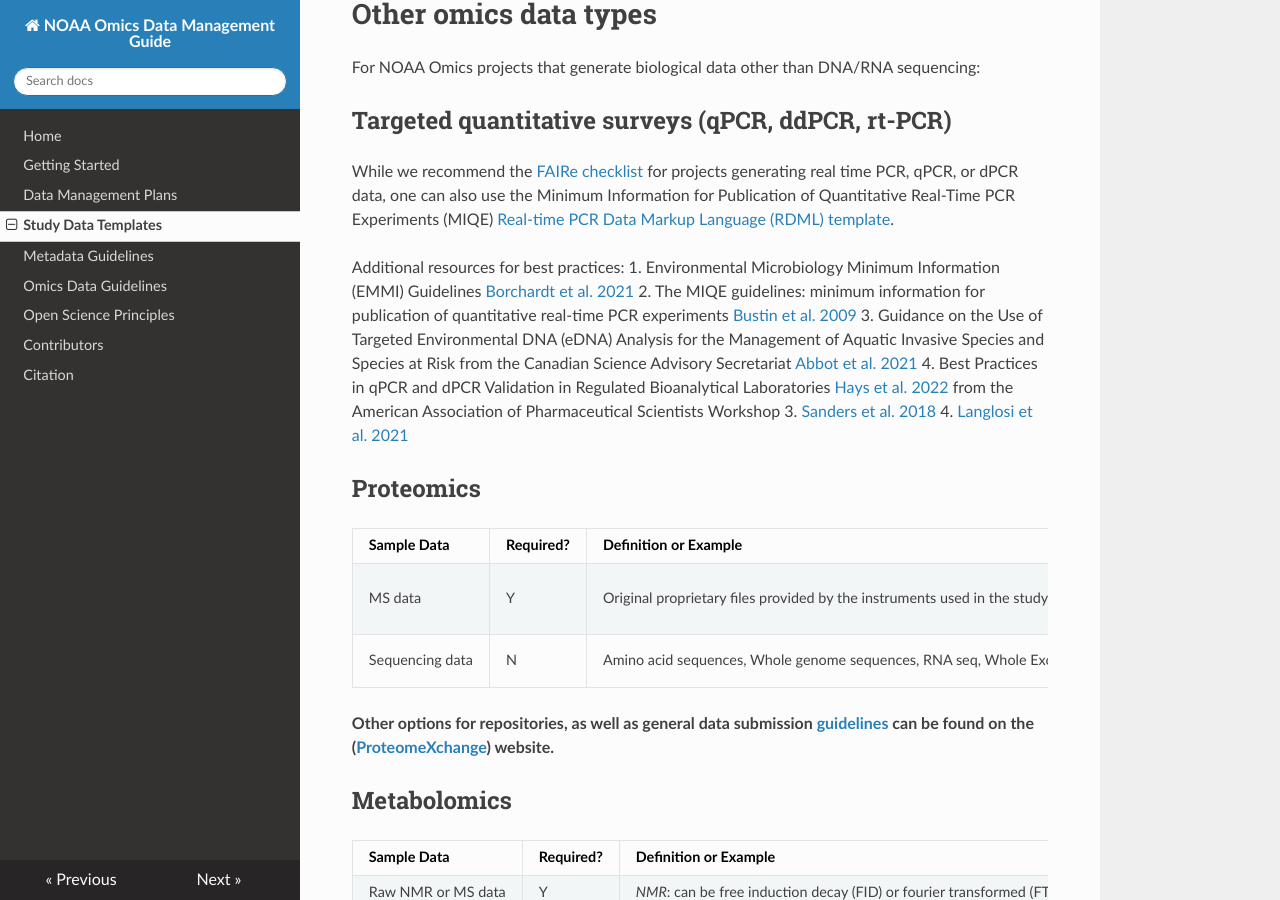
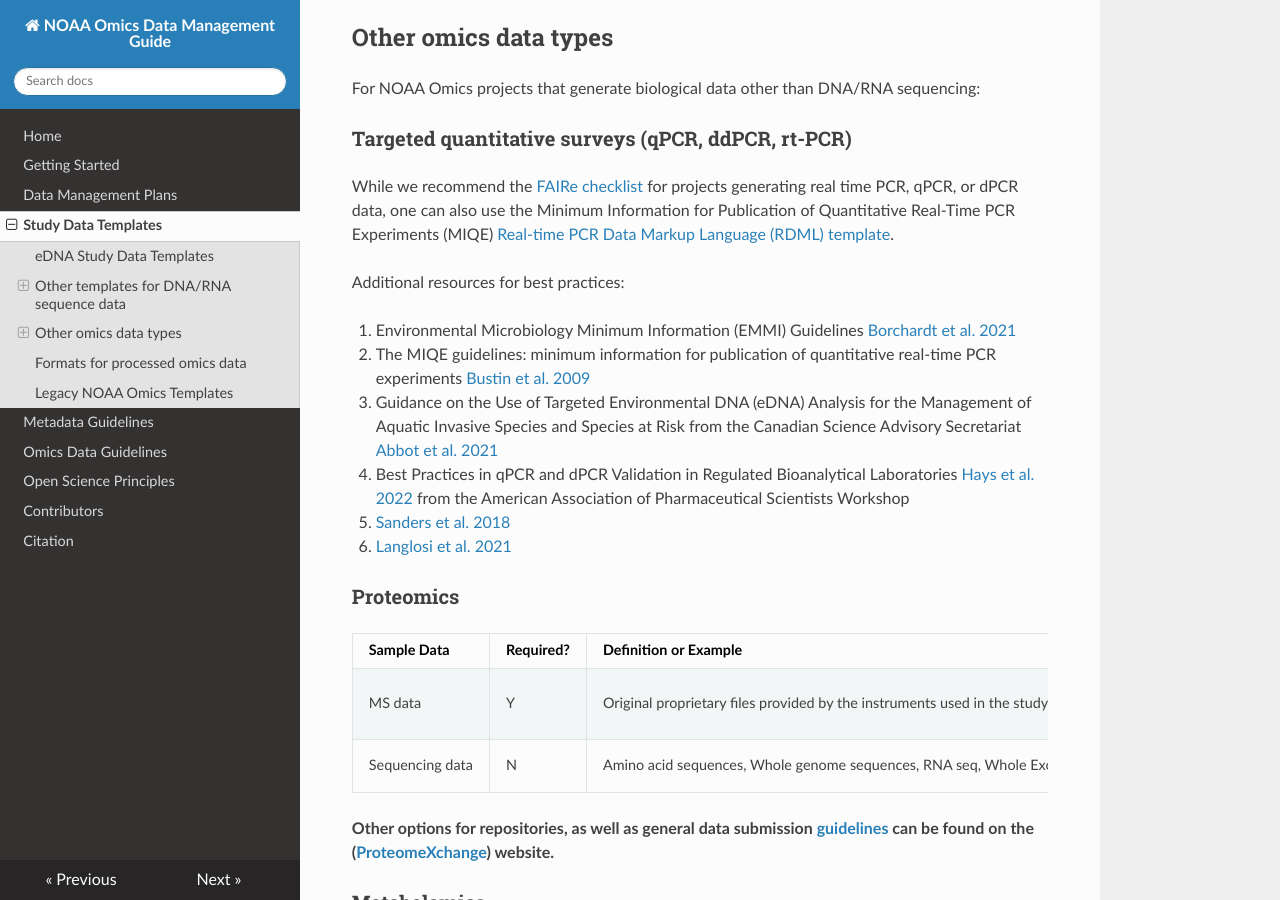
Before and after one commit to NOAA-Omics/noaa-omics-dmg, an MkDocs documentation site: the page built from docs/study-data-templates.md, in a window 1280 px wide and 900 px high, scrolled down 2466 px. Built offline with MkDocs 1.6.1, drawn with Linux system fonts in a browser that asks for light colours; nearby versions of some CDN libraries; some of the changed text lies outside the part shown.

Commit message:
Update study-data-templates.md

```diff
--- a/docs/study-data-templates.md
+++ b/docs/study-data-templates.md
@@ -1,31 +1,31 @@
-Study Data Templates
-======
+# Study Data Templates
 
 Use the Table of Contents on the left to navigate to relevant sections for your 'omics data types!
 
-# eDNA Study Data Templates
+## eDNA Study Data Templates
 
 For eDNA projects (metabarcoding and/or targeted species detection/qPCR), we strongly recommend using terms from the [FAIR eDNA (FAIRe) metadata checklist](https://fair-edna.github.io/index.html), which was developed through broad international discussions and incorporates incorporates data standards from [MIxS](https://genomicsstandardsconsortium.github.io/mixs/), [Darwin Core](https://dwc.tdwg.org/terms/), and newly developed fields specific to eDNA data.
 
 The definitive, most up-to-date resource on the [FAIRe project](https://fair-edna.github.io/index.html) is the project website, but some links are summarized below.
 
 To help facilitate adoption of these terms and general data management of eDNA survey samples, Excel and Google Sheets templates have been developed, including code to generate a template specific to your sample environment and assay type:
-* [Generic Excel FAIRe template](https://fair-edna.github.io/checklist/FAIRe_checklist_v1.0_FULLtemplate.xlsx)
-* [FAIRe-ator](https://github.com/FAIR-eDNA/FAIRe-ator/tree/main): R script to generate customized Excel FAIRe templates
-* [FAIReSheets](https://github.com/aomlomics/FAIReSheets): Python script to generate customized Google Sheets FAIRe templates
 
-# Other templates for DNA/RNA sequence data
+- [Generic Excel FAIRe template](https://fair-edna.github.io/checklist/FAIRe_checklist_v1.0_FULLtemplate.xlsx)
+- [FAIRe-ator](https://github.com/FAIR-eDNA/FAIRe-ator/tree/main): R script to generate customized Excel FAIRe templates
+- [FAIReSheets](https://github.com/aomlomics/FAIReSheets): Python script to generate customized Google Sheets FAIRe templates
+
+## Other templates for DNA/RNA sequence data
 
 **While the templates below provide some information on metadata formatting and support the minimum metadata required for submission to NCBI, we provide additional formatting guidance and recommended custom metadata fields on the [Metadata Guidelines page](https://noaa-omics-dmg.readthedocs.io/en/latest/metadata-guidelines.html#metadata-formats-and-custom-fields).**
 
-## Sample metadata templates
+### Sample metadata templates
 
 Genomic Standards Consortium (GSC) Minimal Information about any (x) Sequence (MIxS) templates are the standard for sample metadata, which includes information about the primary sample: when it was collected (e.g., date and time), where it was collected from (e.g., latitude, longitude, elevation/depth, site name, country, etc.), what kind of sample it was (e.g., soil, seawater, feces), and the properties of the environment during collection (e.g., temperature, salinity, pH) or experimental condition (e.g., experimental or control, disease state) from which the sample was taken.
 
 Metadata input templates:
 
-* NCBI provides a [useful link](https://submit.ncbi.nlm.nih.gov/biosample/template/) to download MIxS sample metadata templates based on your sequence data type and sample environment (known as 'packages'). These templates will be appropriate for the majority of NOAA 'Omics projects that generate DNA/RNA sequence data, and can be used to **generate NCBI BioSamples**. The [NOAA Omics study data template](https://noaa-omics-dmg.readthedocs.io/en/latest/study-data-templates.html#noaa-omics-study-data-templates) includes a `sample_data' sheet that can be used for submission to NCBI BioSample.
-* The National Microbiome Data Collaborative (NMDC) maintains the [NMDC Submission Portal](https://data.microbiomedata.org/submission/home) that allows inputing metadata with real-time validation. The submission portal supports several different community standards, such as the MIxS standard from GSC, the PROV standard for provenance metadata, the Proteomics Standards Initiative (PSI) standards for metaproteomics, and the Metabolomics Standards Initiative (MSI) standards for metabolomics.
+- NCBI provides a [useful link](https://submit.ncbi.nlm.nih.gov/biosample/template/) to download MIxS sample metadata templates based on your sequence data type and sample environment (known as 'packages'). These templates will be appropriate for the majority of NOAA 'Omics projects that generate DNA/RNA sequence data, and can be used to **generate NCBI BioSamples**. The [NOAA Omics study data template](https://noaa-omics-dmg.readthedocs.io/en/latest/study-data-templates.html#noaa-omics-study-data-templates) includes a `sample_data' sheet that can be used for submission to NCBI BioSample.
+- The National Microbiome Data Collaborative (NMDC) maintains the [NMDC Submission Portal](https://data.microbiomedata.org/submission/home) that allows inputing metadata with real-time validation. The submission portal supports several different community standards, such as the MIxS standard from GSC, the PROV standard for provenance metadata, the Proteomics Standards Initiative (PSI) standards for metaproteomics, and the Metabolomics Standards Initiative (MSI) standards for metabolomics.
 
 A guide to choosing the right metadata package given your 'omics data type is below:
 
@@ -46,7 +46,7 @@
 
 For most NOAA 'Omics projects, the `water` or `sediment` environmental packages will be appropriate.
 
-## Preparation metadata templates
+### Preparation metadata templates
 
 Preparation metadata is directly related to the preparation of the biomaterial undergoing the 'omics assay and the process of performing the assay. A primary sample could be split (aliquoted) and processed through multiple preparation methods; therefore, there could be multiple sets of preparation metadata for a single set of samples.
 
@@ -60,16 +60,16 @@
 
 Sequencing projects generated without high-throughput sequencing (e.g., single gene Sanger sequencing) can use the [NCBI Genbank template](https://submit.ncbi.nlm.nih.gov/about/bankit/).
 
-
-# Other omics data types
+## Other omics data types
 
 For NOAA Omics projects that generate biological data other than DNA/RNA sequencing:
 
-## Targeted quantitative surveys (qPCR, ddPCR, rt-PCR)
+### Targeted quantitative surveys (qPCR, ddPCR, rt-PCR)
 
 While we recommend the [FAIRe checklist](https://fair-edna.github.io/index.html) for projects generating real time PCR, qPCR, or dPCR data, one can also use the Minimum Information for Publication of Quantitative Real-Time PCR Experiments (MIQE) [Real-time PCR Data Markup Language (RDML) template](https://rdml.org/index.html).
 
 Additional resources for best practices:
+
 1. Environmental Microbiology Minimum Information (EMMI) Guidelines [Borchardt et al. 2021](https://pubs.acs.org/doi/full/10.1021/acs.est.1c01767)
 2. The MIQE guidelines: minimum information for publication of quantitative real-time PCR experiments [Bustin et al. 2009](https://pubmed.ncbi.nlm.nih.gov/19246619/)
 3. Guidance on the Use of Targeted Environmental DNA (eDNA) Analysis for the
@@ -78,8 +78,7 @@
 3. [Sanders et al. 2018](https://www.sciencedirect.com/science/article/pii/S2214753517302097)
 4. [Langlosi et al. 2021](https://onlinelibrary.wiley.com/doi/full/10.1002/edn3.164)
 
-
-## Proteomics
+### Proteomics
 
 | Sample Data | Required? | Definition or Example | Recommended Format | Repository |
 |---|---|---|---|---|
@@ -88,17 +87,16 @@
 
 **Other options for repositories, as well as general data submission [guidelines](http://www.proteomexchange.org/docs/guidelines_px.pdf) can be found on the ([ProteomeXchange](https://www.proteomexchange.org/)) website.**
 
-## Metabolomics
+### Metabolomics
 
 | Sample Data | Required? | Definition or Example | Recommended Format | Repository |
 |---|---|---|---|---|
 |Raw NMR or MS data| Y | *NMR*: can be free induction decay (FID) or fourier transformed (FT) ; Should also include instrument and software versions.| Open Source Formats ([mzML](https://www.psidev.info/mzML), [mzXML](https://sashimi.sourceforge.net/schema_revision/mzXML_2.1/Doc/mzXML_2.1_tutorial.pdf), [CDF](https://cdf.gsfc.nasa.gov/))| [Metabolomics Workbench](https://www.metabolomicsworkbench.org/data/faq.php)|
 |Sequencing Data| N | Whole genome, Amplicon, Transcriptome | [FASTA](https://www.ncbi.nlm.nih.gov/genbank/fastaformat/), [FASTQ](https://www.ncbi.nlm.nih.gov/sra/docs/submitformats/#:~:text=Fastq%20consists%20of%20a%20defline,There%20are%20many%20variations.) | [NCBI SRA](https://www.ncbi.nlm.nih.gov/sra)|
 
-# Formats for processed omics data
+## Formats for processed omics data
 
 If your 'omics data is processed using bioinformatics, the resulting file(s) from those analyses should also be archived. Below are suggested formats and destinations repositories for common environmental 'omics datasets.
-
 
 **Table 2.** Suggested formats and destinations repositories for common environmental omics datasets. Please note that, although NOAA's Coral Reef Information System ([CoRIS](https://www.coris.noaa.gov/CoRIS)) is the preferred venue for archiving NOAA-funded coral reef data, all CoRIS submissions are handled by NCEI.
 
@@ -119,6 +117,6 @@
 Analysis code | Commented code and Jupyter notebooks | GitHub (optionally archived on [Zenodo](https://zenodo.org/) or [FigShare](https://figshare.com/) or [Dryad](https://datadryad.org/stash))
 Figure code   | Commented code for recreating figures (R, etc) | GitHub (optionally archived on [Zenodo](https://zenodo.org/) or [FigShare](https://figshare.com/) or [Dryad](https://datadryad.org/stash))
 
-# Legacy NOAA Omics Templates
+## Legacy NOAA Omics Templates
 
 For information on previously developed versions of NOAA Omics study data templates, check out the [documentation site here!](https://noaa-omics-templates.readthedocs.io/en/latest/). While these tremplates are still available for use, they are no longer actively supported and we recommend the FAIRe formats mentioned above for broader standardization.
```
